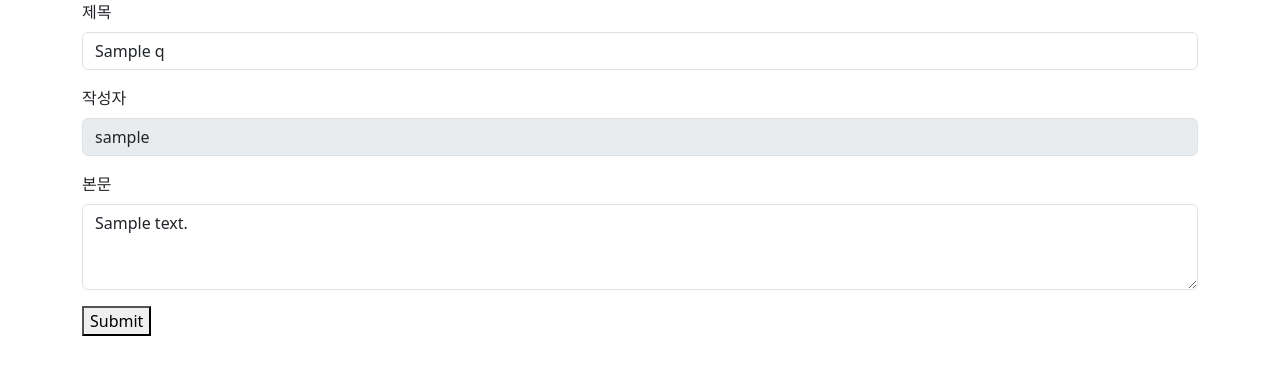
After one commit to eunhoo0059342/QnA, a Django app: page /edit/1 in a window 1280 px wide. The commit adds this page. Shown: the top 375 px of the page. Run offline with Django 5.2, Linux system fonts and the light colour scheme; tables that the repository leaves empty hold one stand-in row (values such as "Sample post"); some libraries are stand-ins or nearby versions.

Commit message:
feat:질문게시글 수정기능 개발

```diff
--- a/qna/urls.py
+++ b/qna/urls.py
@@ -13,4 +13,9 @@ urlpatterns = [
     # qna/detail/<int:id변수이름>
     path('qna/detail/<int:q_id>', views.detail, name='detail'),
     path('delete/<int:q_id>', views.delete, name='delete'),
+    # 수정페이지로 가는 url 생성하기
+    path('edit/<int:q_id>', views.edit, name='edit'),
+    # DB를 수정하는 url를 생성하기
+    path('update/<int:q_id>', views.update, name='update'),
+
 ]
--- a/qna/views.py
+++ b/qna/views.py
@@ -80,3 +80,27 @@ def delete(request, q_id):
     target = Question.objects.get(id=q_id)
     target.delete()
     return redirect('main')
+
+# 수정페이지(html) 연결(render)
+# - write.html 새로운 게시글 작성 ->기존데이터는 없어도 된다.
+# - edit.html 기존의 게시글을 새로운 내용으로 바꾸기 -> 기존데이터가 필요하다.
+def edit(request, q_id):
+    target = Question.objects.get(id=q_id)
+    # 데이터를 응답으로 전달할때 => 딕셔너리타입 (Json)
+    dict = {
+        'q' : target
+        }
+    return render(request, 'qna/edit.html', dict)
+# DB를 수정하는 함수
+# - 수정한 게시글의  상세페이지로 이동하기
+def update(request, q_id):
+    target = Question.objects.get(id=q_id)
+    # request.POST : 전달받은 데이터 딕셔너리
+    # - 인덱싱: 딕셔너리['key'] : 반드시 들어오는 값에만
+    # - get  :  딕셔너리.get("key")
+    # ** form태그로 넘긴 딕셔너리의 key는 input태그의 name 속성값
+    # target객체의 제목을 POST로 받은 내용으로 수정하기(저장하기, 덮어쓰기)
+    target.title = request.POST.get('title')
+    target.text = request.POST.get('text')
+    target.save()
+    return redirect(detail, target.id)
--- a/template/qna/detail.html
+++ b/template/qna/detail.html
@@ -6,6 +6,7 @@
     <title>Document</title>
 </head>
 <body>
+    <h1>질문</h1>
     <p>제목: {{q.title}}</p>
     <p>작성자: {{q.writer}}</p>
     <p>조회수: {{q.views}}</p>
@@ -14,5 +15,10 @@
 
     <!-- 삭제 링크 -->
      <a href="/delete/{{q.id}}">삭제</a>
+    <!-- 수정 링크 -->
+     <a href="/edit/{{q.id}}">수정</a>
+
+    <!-- 답글달기 -->
+
 </body>
 </html>
--- /dev/null
+++ b/template/qna/edit.html
@@ -0,0 +1,52 @@
+<!DOCTYPE html>
+<html lang="en">
+<head>
+    <meta charset="UTF-8">
+    <meta name="viewport" content="width=, initial-scale=1.0">
+    <title>Document</title>
+    <link href="https://cdn.jsdelivr.net/npm/bootstrap@6.0.0-alpha.1/dist/css/bootstrap.min.css" rel="stylesheet" integrity="sha384-B/GM4XqrwHnWXNOWMbloTmrYXZg10cakYGmpfsR/bbzQ6JAJI4ihuyADKLnBgrCe" crossorigin="anonymous">
+
+</head>
+<body>
+    <!-- 입력할수 있는 구역. = 안에 적힌 내용을 전송(djagno)
+    input들을 모아놓은 구역 = form
+    설치하기       : https://getbootstrap.com/docs/6.0/getting-started/install/ CDN 찾기
+    form example : https://getbootstrap.com/docs/6.0/forms/overview/ Form Overview 에서 첫번째 코드
+
+    <form action="전송할 url" method="POST/GET">
+        제목    <- 짧은글 <input type="text">
+        작성자  <- 짧은글 <input type="text">
+        내용    <- 긴글 <textarea></texarea>
+        ------------------------
+        조회수 X <- 내가 작성하면 안됨.
+        생성일자 X <- 내가 작성하면 안됨.
+        수정일자 X <- 내가 작성하면 안됨.
+
+    -->
+    <div class="container">
+        <!-- action="db를 수정하는 url"로 POST방식으로 데이터를 전달하기 -->
+        <form action="/update/{{q.id}}" method="POST">
+            {% csrf_token %}
+            <div class="mb-3">
+                <label for="exampleInputEmail1" class="form-label">제목</label>
+                <!-- Input안에다가 값을 추가할때 value 속성안에다가 넣어주면 됩니다. -->
+                <input type="text" name="title" value="{{q.title}}" class="form-control" id="exampleInputEmail1" aria-describedby="emailHelp">
+            </div>
+            <div class="mb-3">
+                <label for="exampleInputPassword1" class="form-label">작성자</label>
+                <!-- 작성한 유저 들어가도록 하기 -->
+                <input type="text" name="writer" value="{{q.writer}}" class="form-control" id="exampleInputPassword1" disabled value="{{user}}">
+            </div>
+            <div class="mb-3 form-field">
+                <label for="exampleFormControlTextarea1" class="form-label">본문</label>
+                <!-- textarea는 태그 사이에다가 value값 추가 -->
+                <textarea class="form-control" name="text" id="exampleFormControlTextarea1" rows="3">{{q.text}}</textarea>
+            </div>
+            <button type="submit" class="btn-solid theme-primary">Submit</button>
+        </form>
+    </div>
+    <script type="module" src="https://cdn.jsdelivr.net/npm/bootstrap@6.0.0-alpha.1/dist/js/bootstrap.bundle.min.js" integrity="sha384-1a/pXj49ZQ1aHEmrJ+gMw1otqoVsYwlEnlD8mIfY2TV03r20Y0CN7uqx1tQogjPL" crossorigin="anonymous"></script>
+
+
+</body>
+</html>
--- a/template/qna/write.html
+++ b/template/qna/write.html
@@ -23,7 +23,8 @@
         수정일자 X <- 내가 작성하면 안됨.
 
     -->
-    <form action="/qna/a" method="POST">
+    <div class="container">
+        <form action="/a" method="POST">
             {% csrf_token %}
             <div class="mb-3">
                 <label for="exampleInputEmail1" class="form-label">제목</label>
@@ -40,6 +41,7 @@
             </div>
             <button type="submit" class="btn-solid theme-primary">Submit</button>
         </form>
+    </div>
 
     <script type="module" src="https://cdn.jsdelivr.net/npm/bootstrap@6.0.0-alpha.1/dist/js/bootstrap.bundle.min.js" integrity="sha384-1a/pXj49ZQ1aHEmrJ+gMw1otqoVsYwlEnlD8mIfY2TV03r20Y0CN7uqx1tQogjPL" crossorigin="anonymous"></script>
 
```
Lines whose indentation alone changed are shown as unchanged.
